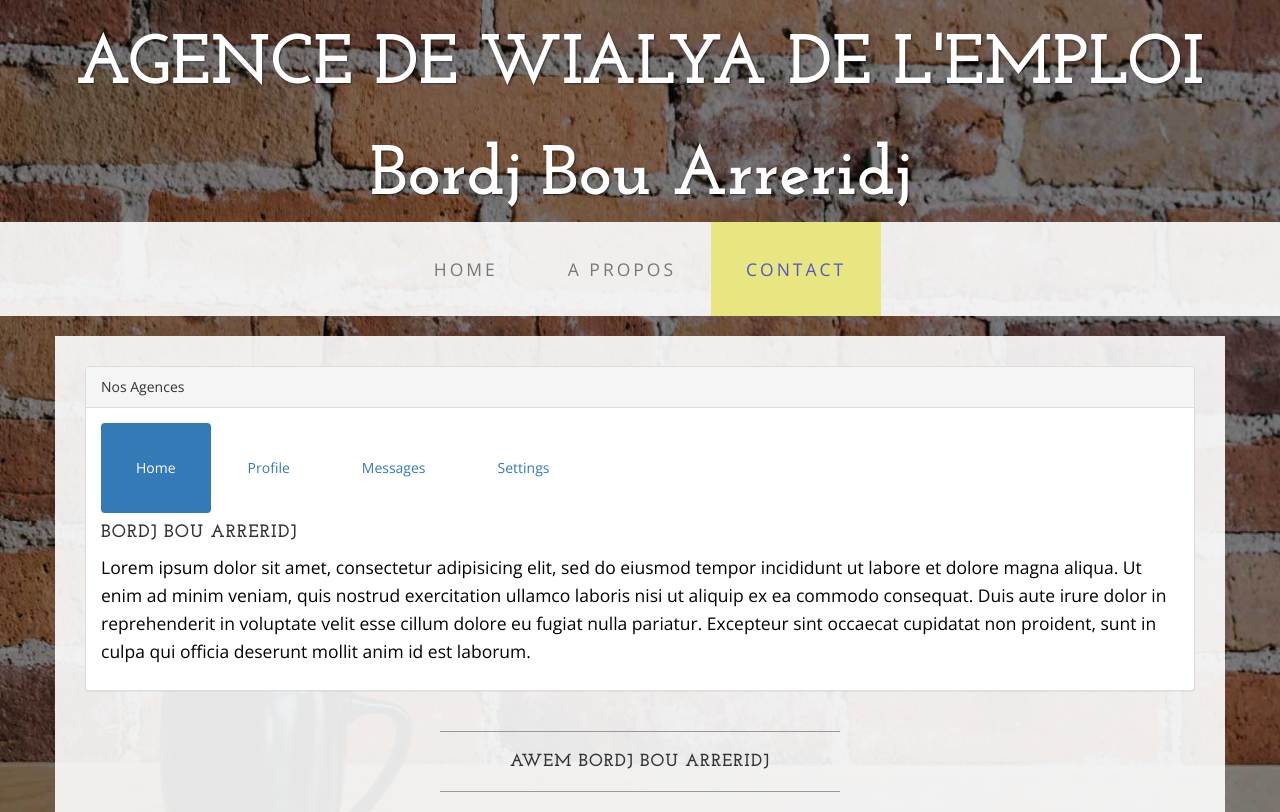
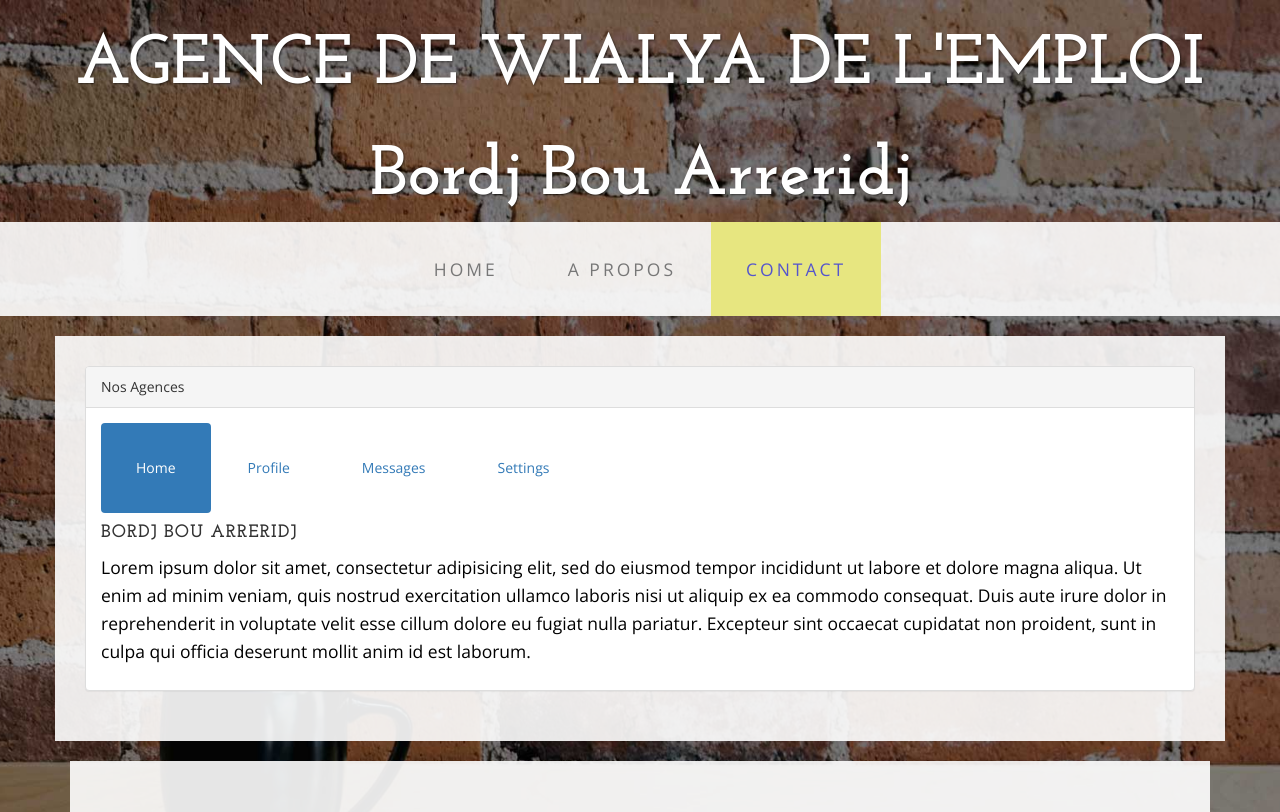
Before and after one commit to anembba/anem.bba.github.com, a Jekyll site: the page built from contact/index.html, in a window 1280 px wide. Shown: the top 812 px of the page. Built offline with Jekyll 4.4.1, drawn with Linux system fonts in a browser that asks for light colours; some of the changed text lies outside the part shown; grey boxes are pictures that could not be loaded.

Commit message:
slide bba

```diff
--- a/contact/index.html
+++ b/contact/index.html
@@ -50,7 +50,7 @@
                     <!-- /.panel -->
             </div>
 
-            <div class="col-lg-12">
+            <!--<div class="col-lg-12">
                 <hr>
                 <h2 class="intro-text text-center">
                     <strong>AWEM  BORDJ BOU ARRERIDJ</strong>
@@ -73,7 +73,7 @@
                     </p>
                 </div>
                 <div class="clearfix"></div>
-            </div>
+            </div>-->
         </div>
 
     </div>
```
